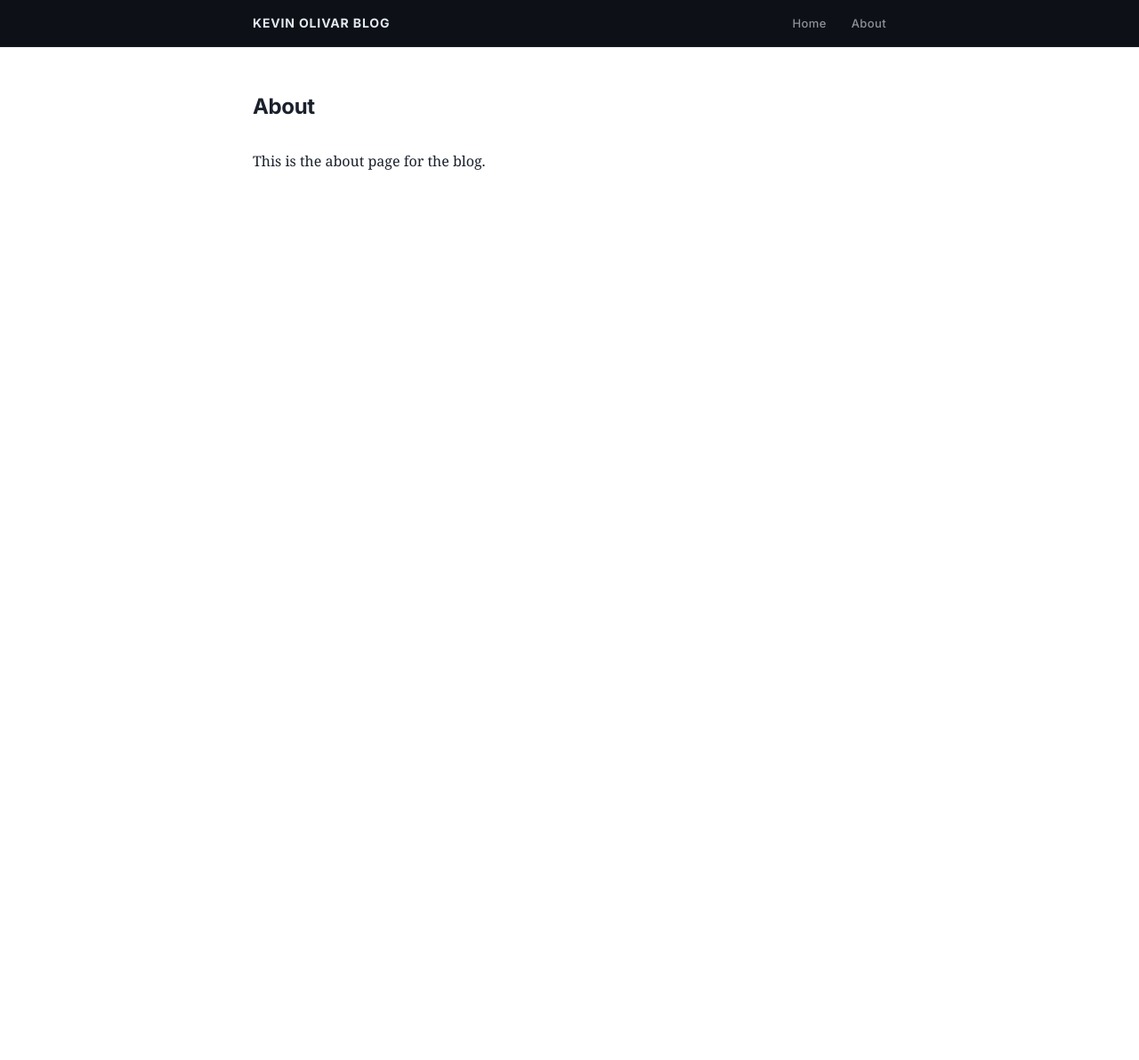
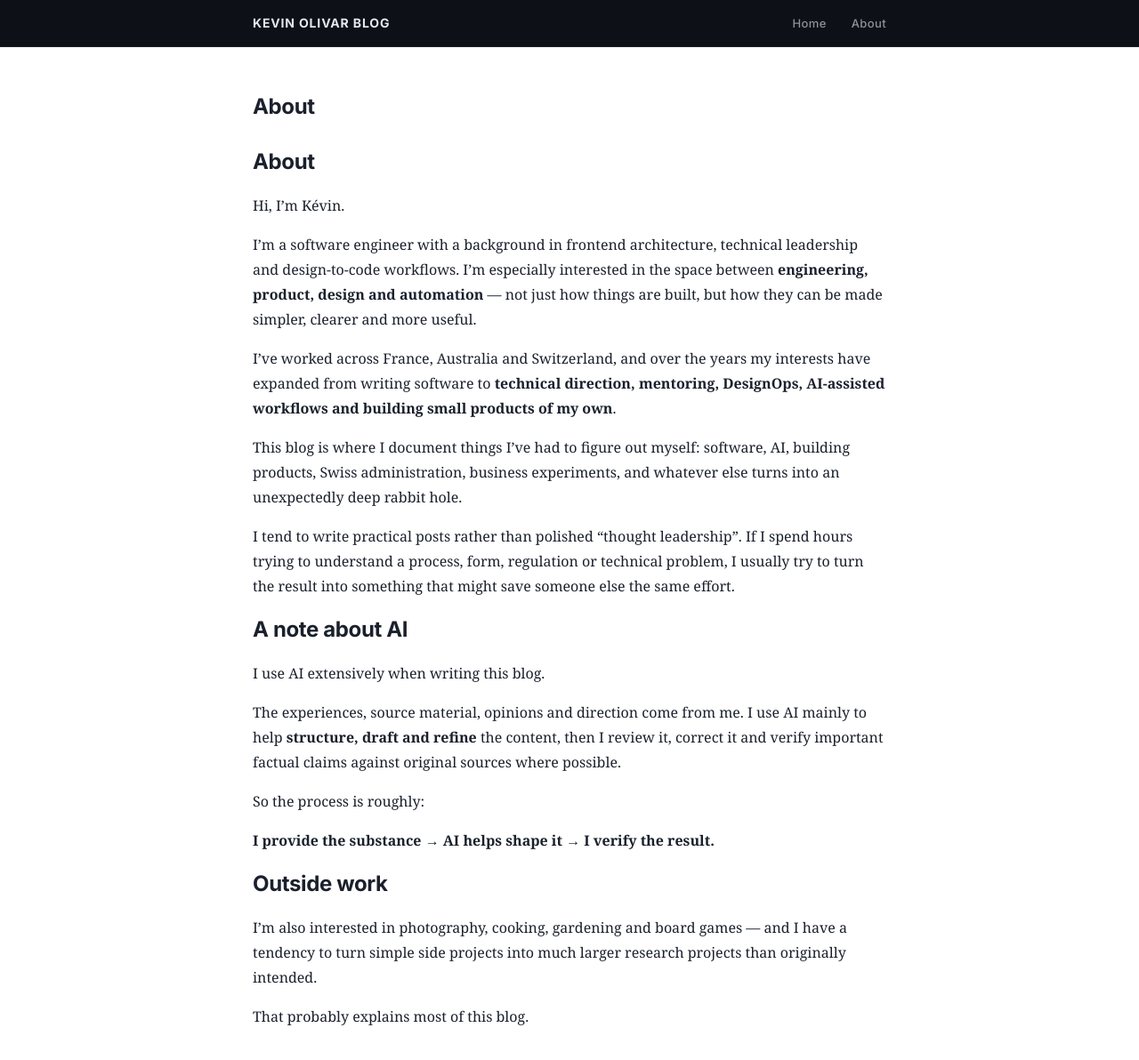
Before and after one commit to olivark/olivark.github.io, a Jekyll site: the page built from about.md, in a window 1280 px wide and 1245 px high. Shown: the top 1192 px of the window at 89% size. Built offline with Jekyll 4.4.1, drawn with Linux system fonts in a browser that asks for light colours.

Commit message:
doc: add about me content

```diff
--- a/about.md
+++ b/about.md
@@ -1,7 +1,33 @@
 ---
 layout: page
-title: About
+title: "About"
 permalink: /about/
 ---
 
-This is the about page for the blog.
+# About
+
+Hi, I’m Kévin.
+
+I’m a software engineer with a background in frontend architecture, technical leadership and design-to-code workflows. I’m especially interested in the space between **engineering, product, design and automation** — not just how things are built, but how they can be made simpler, clearer and more useful.
+
+I’ve worked across France, Australia and Switzerland, and over the years my interests have expanded from writing software to **technical direction, mentoring, DesignOps, AI-assisted workflows and building small products of my own**.
+
+This blog is where I document things I’ve had to figure out myself: software, AI, building products, Swiss administration, business experiments, and whatever else turns into an unexpectedly deep rabbit hole.
+
+I tend to write practical posts rather than polished “thought leadership”. If I spend hours trying to understand a process, form, regulation or technical problem, I usually try to turn the result into something that might save someone else the same effort.
+
+## A note about AI
+
+I use AI extensively when writing this blog.
+
+The experiences, source material, opinions and direction come from me. I use AI mainly to help **structure, draft and refine** the content, then I review it, correct it and verify important factual claims against original sources where possible.
+
+So the process is roughly:
+
+**I provide the substance → AI helps shape it → I verify the result.**
+
+## Outside work
+
+I’m also interested in photography, cooking, gardening and board games — and I have a tendency to turn simple side projects into much larger research projects than originally intended.
+
+That probably explains most of this blog.
```
